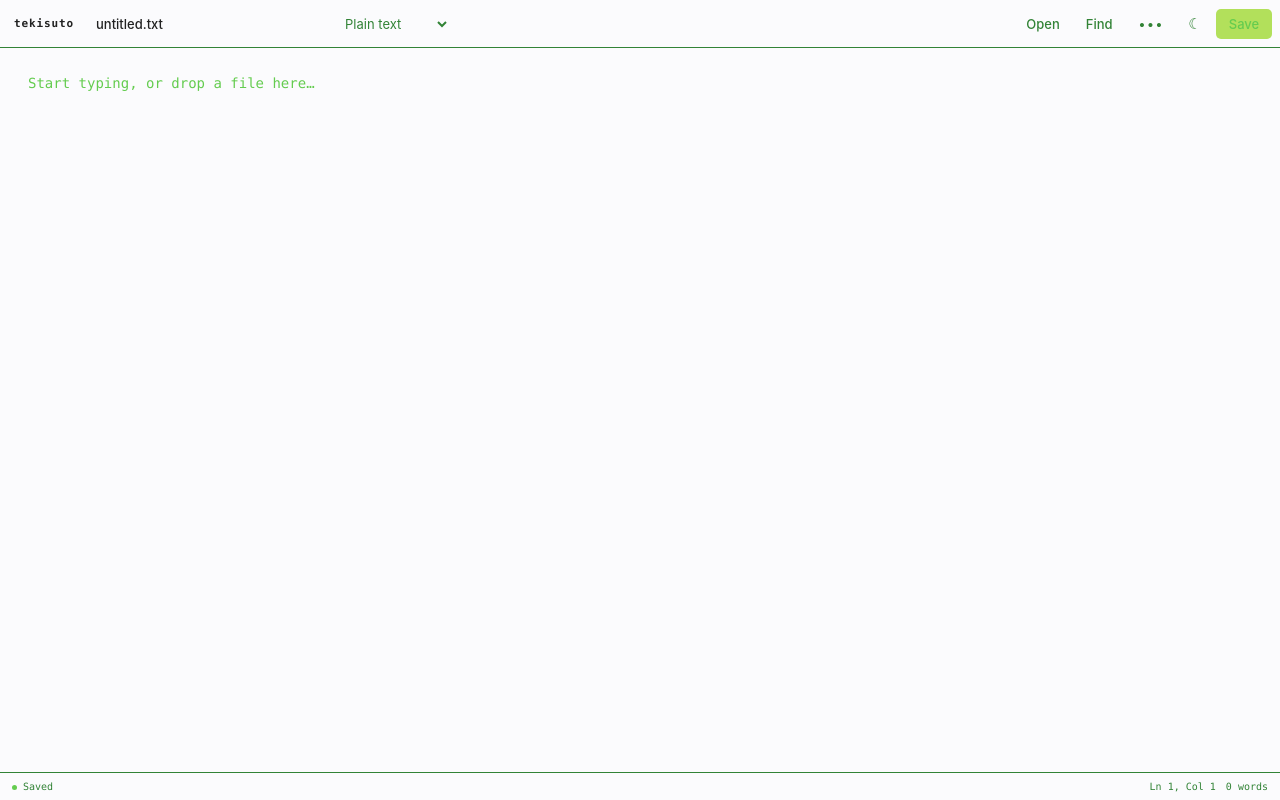
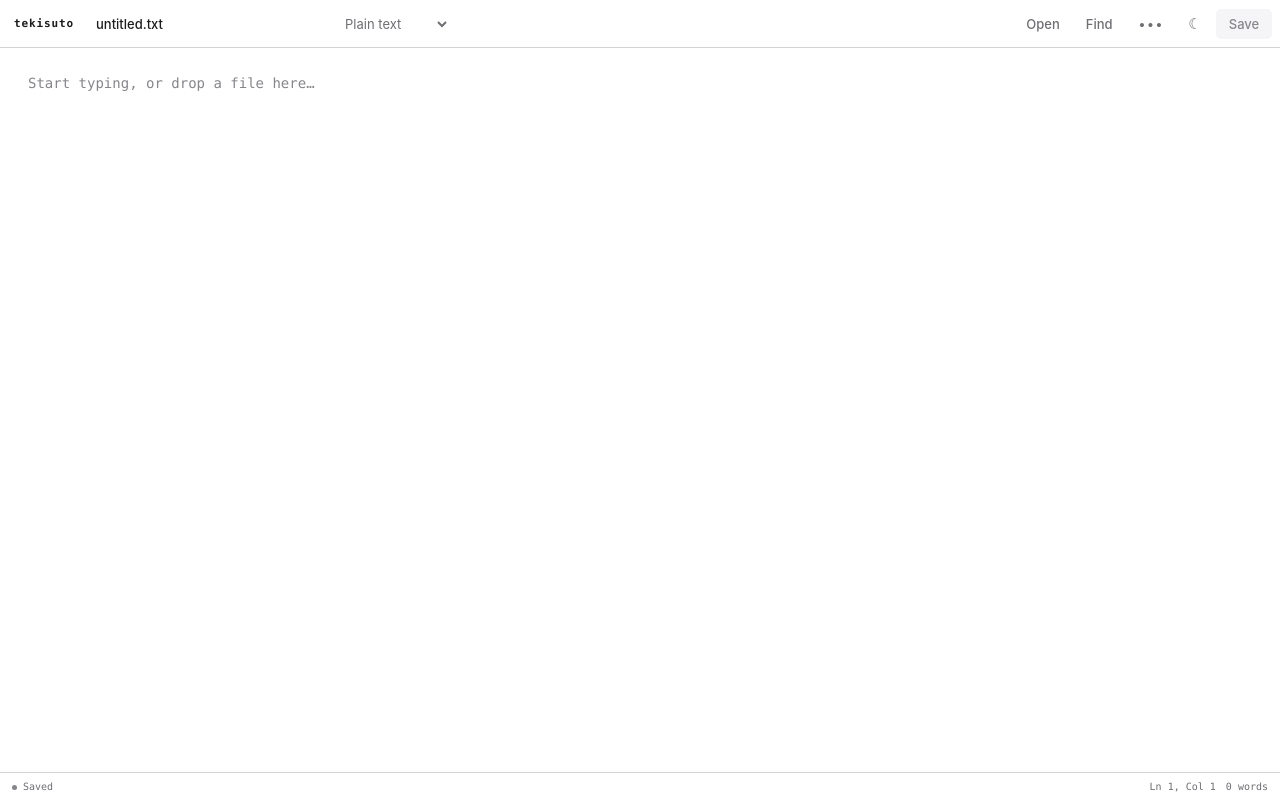
Before and after one commit to ninjaasmoke/tekisuto, a Next.js app: page / in a window 1280 px wide. Built offline with nearby package versions, Linux system fonts and the light colour scheme.

Commit message:
Refine interface with pure black palette

```diff
--- a/pages/index.tsx
+++ b/pages/index.tsx
@@ -368,7 +368,7 @@ export default function IndexPage() {
       <Head>
         <title>{dirty ? '● ' : ''}{fileName} — Tekisuto</title>
         <meta name="description" content="A fast, private text editor that keeps your files in your browser." />
-        <meta name="theme-color" content={theme === 'dark' ? '#222222' : '#fbfbfd'} />
+        <meta name="theme-color" content={theme === 'dark' ? '#000000' : '#ffffff'} />
       </Head>
       <main
         className={`app-shell${isDragging ? ' is-dragging' : ''}`}
--- a/styles/globals.css
+++ b/styles/globals.css
@@ -1,31 +1,31 @@
 :root {
   color-scheme: dark;
-  --canvas: #222222;
-  --surface: #222222;
-  --surface-raised: #328336;
-  --text: #fbfbfd;
-  --muted: #b2e05b;
-  --faint: #64cc4f;
-  --border: #328336;
-  --accent: #64cc4f;
-  --accent-hover: #b2e05b;
-  --accent-ink: #222222;
-  --danger: #b2e05b;
+  --canvas: #000000;
+  --surface: #000000;
+  --surface-raised: #1c1c1e;
+  --text: #f5f5f7;
+  --muted: #a1a1a6;
+  --faint: #6e6e73;
+  --border: #2c2c2e;
+  --accent: #0a84ff;
+  --accent-hover: #409cff;
+  --accent-ink: #ffffff;
+  --danger: #ff9f0a;
 }
 
 :root[data-theme='light'] {
   color-scheme: light;
-  --canvas: #fbfbfd;
-  --surface: #fbfbfd;
-  --surface-raised: #b2e05b;
-  --text: #222222;
-  --muted: #328336;
-  --faint: #64cc4f;
-  --border: #328336;
-  --accent: #328336;
-  --accent-hover: #64cc4f;
-  --accent-ink: #fbfbfd;
-  --danger: #328336;
+  --canvas: #ffffff;
+  --surface: #ffffff;
+  --surface-raised: #f5f5f7;
+  --text: #1d1d1f;
+  --muted: #6e6e73;
+  --faint: #86868b;
+  --border: #d2d2d7;
+  --accent: #0071e3;
+  --accent-hover: #0077ed;
+  --accent-ink: #ffffff;
+  --danger: #bf4800;
 }
 
 * {
@@ -211,7 +211,7 @@ select:hover {
   background: var(--surface);
   border: 1px solid var(--border);
   border-radius: 7px;
-  box-shadow: 0 14px 35px #222222;
+  box-shadow: 0 14px 35px rgb(0 0 0 / 45%);
 }
 
 .menu-panel button {
```
